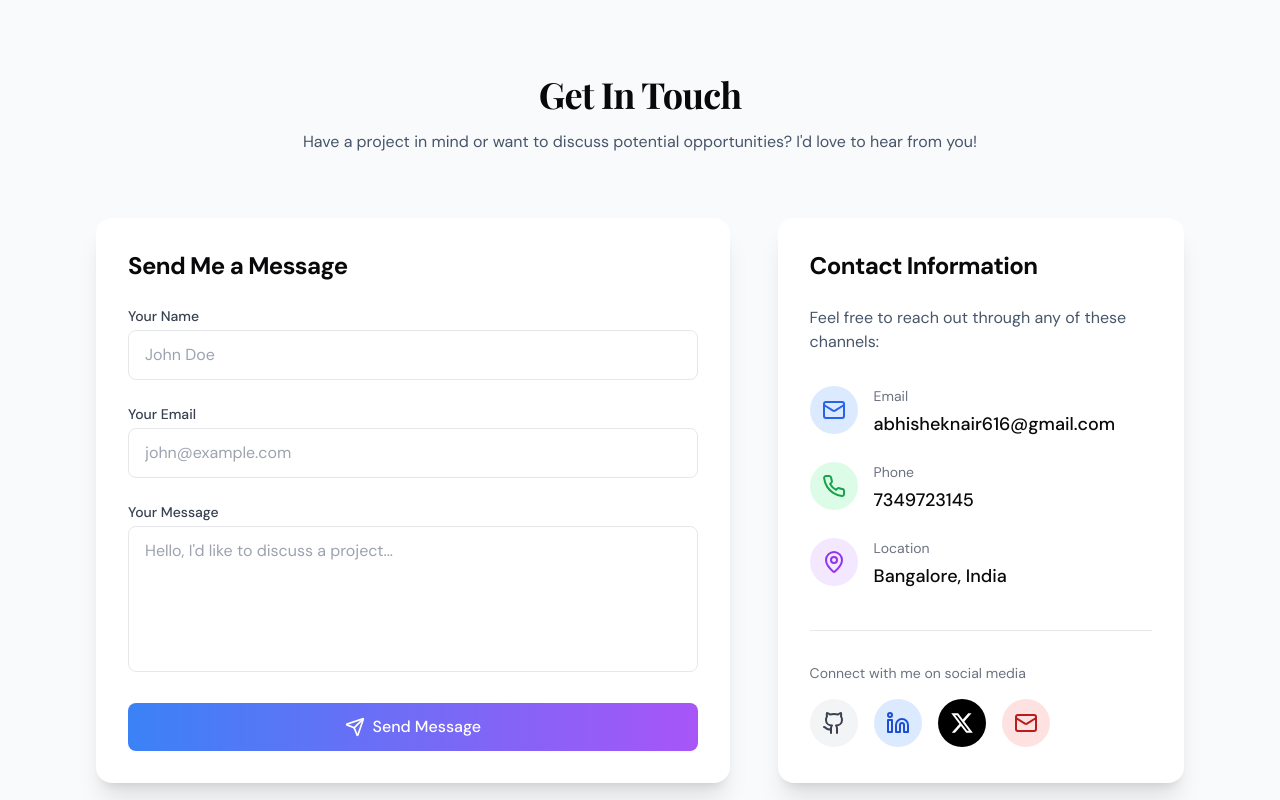
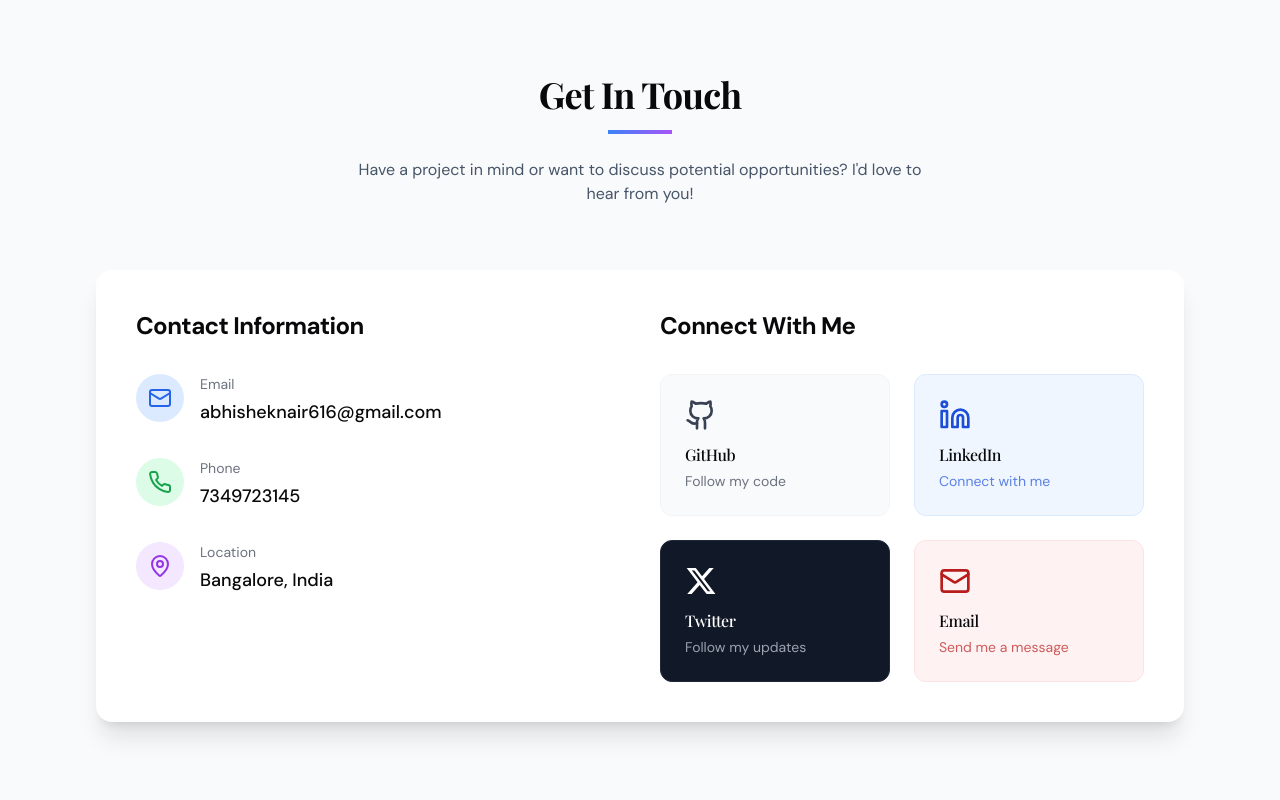
Before and after one commit to hea7hen/Abhishek_Nair, a React (Vite) app: page / in a window 1280 px wide. Shown: the part 2940-3740 px from the top of the page. Built offline with nearby package versions, Linux system fonts and the light colour scheme; a web font is replaced by a local one.

Commit message:
Remove message form and football icon
Removes the non-functional message form from the contact section and the football icon from the footer. Aims to make the "Get in touch" section sleeker.

```diff
--- a/src/components/Contact.tsx
+++ b/src/components/Contact.tsx
@@ -1,17 +1,10 @@
 
-import { useEffect, useRef, useState } from 'react';
-import { Mail, MapPin, Phone, Send, Github, Linkedin } from 'lucide-react';
+import { useEffect, useRef } from 'react';
+import { Mail, MapPin, Phone, Github, Linkedin } from 'lucide-react';
 import { FaXTwitter } from 'react-icons/fa6';
-import { toast } from 'sonner';
 
 export default function Contact() {
   const sectionRef = useRef<HTMLDivElement>(null);
-  const [formState, setFormState] = useState({
-    name: '',
-    email: '',
-    message: ''
-  });
-  const [isSubmitting, setIsSubmitting] = useState(false);
 
   useEffect(() => {
     const observer = new IntersectionObserver(
@@ -36,117 +29,28 @@ export default function Contact() {
     };
   }, []);
 
-  const handleInputChange = (e: React.ChangeEvent<HTMLInputElement | HTMLTextAreaElement>) => {
-    const { name, value } = e.target;
-    setFormState(prev => ({ ...prev, [name]: value }));
-  };
-
-  const handleSubmit = (e: React.FormEvent) => {
-    e.preventDefault();
-    setIsSubmitting(true);
-
-    setTimeout(() => {
-      toast.success('Message sent successfully!', {
-        description: 'Thank you for your message. I will get back to you soon.',
-      });
-      setFormState({ name: '', email: '', message: '' });
-      setIsSubmitting(false);
-    }, 1500);
-  };
-
   return (
     <section
       id="contact"
       ref={sectionRef}
-      className="section bg-gray-50 transition-opacity duration-1000 opacity-0"
+      className="section py-24 bg-gray-50 transition-opacity duration-1000 opacity-0"
     >
-      <div className="container-custom">
-        <div className="text-center max-w-3xl mx-auto mb-16">
+      <div className="container-custom max-w-5xl mx-auto">
+        <div className="text-center mb-16">
           <h2 className="text-3xl md:text-4xl font-bold mb-4 font-display">Get In Touch</h2>
-          <p className="text-slate-600">
+          <div className="w-16 h-1 bg-gradient-to-r from-blue-500 to-purple-500 mx-auto mb-6"></div>
+          <p className="text-slate-600 max-w-xl mx-auto">
             Have a project in mind or want to discuss potential opportunities? I'd love to hear from you!
           </p>
         </div>
 
-        <div className="grid grid-cols-1 lg:grid-cols-5 gap-12">
-          {/* Form Column - Takes 3/5 of the space */}
-          <div className="lg:col-span-3 bg-white rounded-2xl shadow-xl overflow-hidden">
-            <div className="p-8">
-              <h3 className="text-2xl font-bold mb-6 font-sans tracking-tight">Send Me a Message</h3>
+        <div className="bg-white rounded-2xl shadow-xl overflow-hidden p-8 md:p-10">
+          <div className="grid grid-cols-1 md:grid-cols-2 gap-10">
+            {/* Contact Info */}
+            <div>
+              <h3 className="text-2xl font-bold mb-8 font-sans tracking-tight">Contact Information</h3>
 
-              <form onSubmit={handleSubmit} className="space-y-6">
-                <div>
-                  <label htmlFor="name" className="block text-sm font-medium text-gray-700 mb-1">
-                    Your Name
-                  </label>
-                  <input
-                    type="text"
-                    id="name"
-                    name="name"
-                    required
-                    value={formState.name}
-                    onChange={handleInputChange}
-                    className="w-full px-4 py-3 rounded-lg border border-gray-200 focus:border-blue-500 focus:ring-2 focus:ring-blue-200 outline-none transition-all"
-                    placeholder="John Doe"
-                  />
-                </div>
-
-                <div>
-                  <label htmlFor="email" className="block text-sm font-medium text-gray-700 mb-1">
-                    Your Email
-                  </label>
-                  <input
-                    type="email"
-                    id="email"
-                    name="email"
-                    required
-                    value={formState.email}
-                    onChange={handleInputChange}
-                    className="w-full px-4 py-3 rounded-lg border border-gray-200 focus:border-blue-500 focus:ring-2 focus:ring-blue-200 outline-none transition-all"
-                    placeholder="john@example.com"
-                  />
-                </div>
-
-                <div>
-                  <label htmlFor="message" className="block text-sm font-medium text-gray-700 mb-1">
-                    Your Message
-                  </label>
-                  <textarea
-                    id="message"
-                    name="message"
-                    rows={5}
-                    required
-                    value={formState.message}
-                    onChange={handleInputChange}
-                    className="w-full px-4 py-3 rounded-lg border border-gray-200 focus:border-blue-500 focus:ring-2 focus:ring-blue-200 outline-none transition-all resize-none"
-                    placeholder="Hello, I'd like to discuss a project..."
-                  />
-                </div>
-
-                <button
-                  type="submit"
-                  disabled={isSubmitting}
-                  className="w-full py-3 px-6 bg-gradient-to-r from-blue-500 to-purple-500 text-white rounded-lg font-medium transition-all duration-300 hover:shadow-lg hover:shadow-blue-500/20 flex items-center justify-center"
-                >
-                  {isSubmitting ? (
-                    <div className="animate-spin h-5 w-5 border-2 border-white border-t-transparent rounded-full mr-2" />
-                  ) : (
-                    <Send className="h-5 w-5 mr-2" />
-                  )}
-                  {isSubmitting ? "Sending..." : "Send Message"}
-                </button>
-              </form>
-            </div>
-          </div>
-
-          {/* Contact Info Column - Takes 2/5 of the space */}
-          <div className="lg:col-span-2 bg-white rounded-2xl shadow-xl p-8">
-            <h3 className="text-2xl font-bold mb-6 font-sans tracking-tight">Contact Information</h3>
-            <p className="text-slate-600 mb-8">
-              Feel free to reach out through any of these channels:
-            </p>
-
-            <div className="space-y-6 mb-10">
+              <div className="space-y-8">
                 <div className="flex items-start space-x-4">
                   <div className="bg-blue-100 p-3 rounded-full">
                     <Mail className="h-6 w-6 text-blue-600" />
@@ -179,43 +83,53 @@ export default function Contact() {
                   </div>
                 </div>
               </div>
+            </div>
 
-            <div className="border-t border-gray-200 pt-8">
-              <p className="text-sm text-gray-500 mb-4">Connect with me on social media</p>
-              <div className="flex space-x-4">
+            {/* Social Links */}
+            <div className="flex flex-col justify-center">
+              <h3 className="text-2xl font-bold mb-8 font-sans tracking-tight">Connect With Me</h3>
+
+              <div className="grid grid-cols-2 gap-6">
                 <a
                   href="https://github.com/hea7hen"
                   target="_blank"
                   rel="noopener noreferrer"
-                  className="p-3 bg-gray-100 rounded-full transition hover:bg-gray-200"
-                  aria-label="GitHub"
+                  className="group p-6 bg-gray-50 rounded-xl transition hover:bg-gray-100 border border-gray-100 hover:border-gray-200"
                 >
-                  <Github className="h-6 w-6 text-gray-700" />
+                  <Github className="h-8 w-8 text-gray-700 mb-3 group-hover:text-black transition-colors" />
+                  <h4 className="font-medium mb-1">GitHub</h4>
+                  <p className="text-sm text-gray-500">Follow my code</p>
                 </a>
+
                 <a
                   href="https://www.linkedin.com/in/abhishek-nair-302235211/"
                   target="_blank"
                   rel="noopener noreferrer"
-                  className="p-3 bg-blue-100 rounded-full transition hover:bg-blue-200"
-                  aria-label="LinkedIn"
+                  className="group p-6 bg-blue-50 rounded-xl transition hover:bg-blue-100 border border-blue-100 hover:border-blue-200"
                 >
-                  <Linkedin className="h-6 w-6 text-blue-700" />
+                  <Linkedin className="h-8 w-8 text-blue-700 mb-3 group-hover:text-blue-800 transition-colors" />
+                  <h4 className="font-medium mb-1">LinkedIn</h4>
+                  <p className="text-sm text-blue-700/70">Connect with me</p>
                 </a>
+
                 <a
                   href="https://x.com/heathen_punk"
                   target="_blank"
                   rel="noopener noreferrer"
-                  className="p-3 bg-black rounded-full transition hover:bg-gray-800"
-                  aria-label="Twitter"
+                  className="group p-6 bg-gray-900 rounded-xl transition hover:bg-black border border-gray-800"
                 >
-                  <FaXTwitter className="h-6 w-6 text-white" />
+                  <FaXTwitter className="h-8 w-8 text-white mb-3" />
+                  <h4 className="font-medium mb-1 text-white">Twitter</h4>
+                  <p className="text-sm text-gray-400">Follow my updates</p>
                 </a>
+
                 <a
                   href="mailto:abhisheknair616@gmail.com"
-                  className="p-3 bg-red-100 rounded-full transition hover:bg-red-200"
-                  aria-label="Email"
+                  className="group p-6 bg-red-50 rounded-xl transition hover:bg-red-100 border border-red-100 hover:border-red-200"
                 >
-                  <Mail className="h-6 w-6 text-red-700" />
+                  <Mail className="h-8 w-8 text-red-700 mb-3 group-hover:text-red-800 transition-colors" />
+                  <h4 className="font-medium mb-1">Email</h4>
+                  <p className="text-sm text-red-700/70">Send me a message</p>
                 </a>
               </div>
             </div>
--- a/src/components/Footer.tsx
+++ b/src/components/Footer.tsx
@@ -10,12 +10,6 @@ export default function Footer() {
     { icon: <Linkedin className="h-5 w-5" />, href: "https://www.linkedin.com/in/abhishek-nair-302235211/", label: "LinkedIn" },
     { icon: <FaXTwitter className="h-5 w-5" />, href: "https://x.com/heathen_punk", label: "Twitter" },
     { icon: <Mail className="h-5 w-5" />, href: "mailto:abhisheknair616@gmail.com", label: "Email" },
-    {
-      icon: <img src="/lovable-uploads/3a4ffea9-b9a7-4ab5-b856-43061281fe2c.png" alt="Football" className="h-5 w-5" />,
-      href: "#",
-      label: "Football",
-      noLink: true
-    },
     {
       icon: <img src="/lovable-uploads/a1a8d76c-9203-4ae2-bf51-0ffbfef138cc.png" alt="Chess" className="h-5 w-5" />,
       href: "#",
```
Lines whose indentation alone changed are shown as unchanged.
